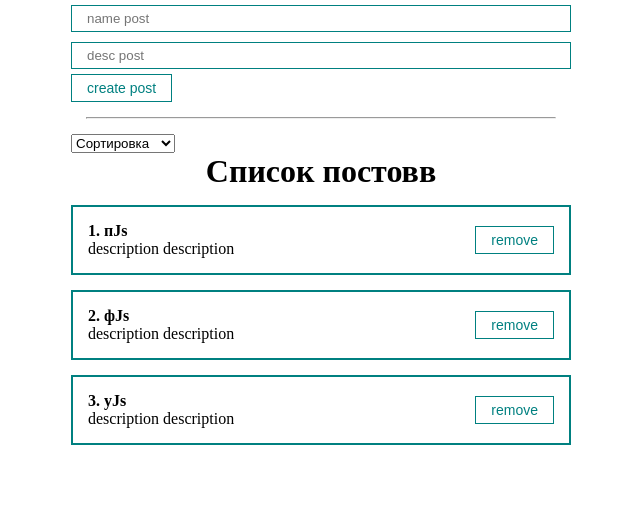
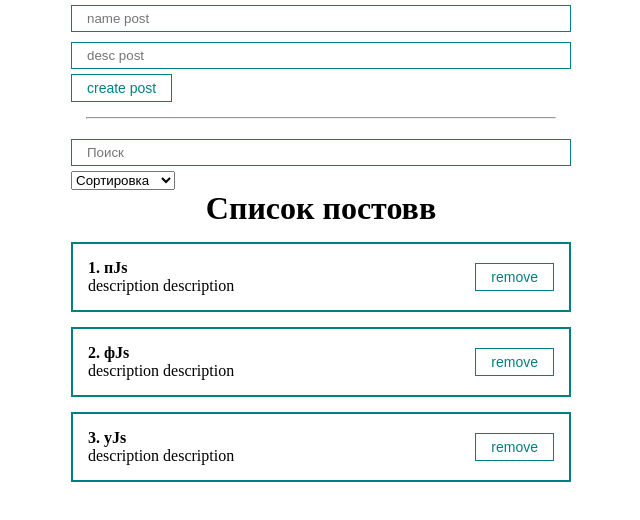
Before and after one commit to NadieKir/react-blog, a React (Create React App) app: page / in a window 1280 px wide. Shown: the top 520 px of the page, without its empty margins (319-959 px from the left). Built offline with nearby package versions, Linux system fonts and the light colour scheme.

Commit message:
add search

```diff
--- a/src/App.jsx
+++ b/src/App.jsx
@@ -1,9 +1,12 @@
 import React, { useState, useEffect, useRef } from 'react';
+import { useMemo } from 'react';
 import Counter from './components/Counter';
 import PostForm from './components/PostForm';
 import PostItem from './components/PostItem';
 import PostList from './components/PostList';
+import PostsFilter from './components/PostsFilter';
 import './styles/App.css';
+import MyInput from './UI/input/MyInput';
 import MySelect from './UI/select/MySelect';
 
 function App() {
@@ -13,7 +16,20 @@ function App() {
     { id: 3, title: 'уJs', body: 'description description' }
   ]);
 
-  const [selectedSort, setSelectedSort] = useState('');
+  // const [selectedSort, setSelectedSort] = useState('');
+  // const [searchQuery, setSearchQuery] = useState('');
+
+  const [filter, setFilter] = useState({ sort: '', query: '' })
+
+  const sortedPosts = useMemo(() => {
+    if (filter.sort)
+      return [...posts].sort((a, b) => a[filter.sort].localeCompare(b[filter.sort]));
+    return posts;
+  }, [filter.sort, posts]);
+
+  const sortedAndSearchedPosts = useMemo(() => {
+    return sortedPosts.filter(post => post.title.toLowerCase().includes(filter.query));
+  }, [filter.query, sortedPosts])
 
   const createPost = (newPost) => {
     setPosts([...posts, newPost])
@@ -23,30 +39,16 @@ function App() {
     setPosts(posts.filter(p => p.id !== post.id))
   }
 
-  const sortPosts = (sort) => {
-    setSelectedSort(sort);
-    setPosts([...posts].sort((a, b) => a[sort].localeCompare(b[sort])))
-  }
-
   return (
     <div className="App">
       <PostForm create={createPost} />
 
       <hr style={{ margin: '15px' }} />
 
-      <MySelect
-        value={selectedSort}
-        onChange={sortPosts}
-        defaultValue="Сортировка"
-        options={[
-          { value: 'title', name: 'По названию' },
-          { value: 'body', name: 'По описанию' },
-        ]}
+      <PostsFilter filter={filter} setFilter={setFilter} />
 
-      />
-
-      {posts.length !== 0
-        ? <PostList remove={removePost} posts={posts} title='Список постовв' />
+      {sortedAndSearchedPosts.length !== 0
+        ? <PostList remove={removePost} posts={sortedAndSearchedPosts} title='Список постовв' />
         : <div>Постов нет</div>
       }
 
--- /dev/null
+++ b/src/components/PostsFilter.jsx
@@ -0,0 +1,27 @@
+import React from 'react'
+import MyInput from '../UI/input/MyInput'
+import MySelect from '../UI/select/MySelect'
+
+function PostsFilter({ filter, setFilter }) {
+  return (
+    <div>
+      <MyInput
+        placeholder='Поиск'
+        value={filter.query}
+        onChange={e => setFilter({ ...filter, query: e.target.value })}
+      />
+
+      <MySelect
+        value={filter.sort}
+        onChange={selectedSort => setFilter({ ...filter, sort: selectedSort })}
+        defaultValue="Сортировка"
+        options={[
+          { value: 'title', name: 'По названию' },
+          { value: 'body', name: 'По описанию' },
+        ]}
+      />
+    </div>
+  )
+}
+
+export default PostsFilter
```
